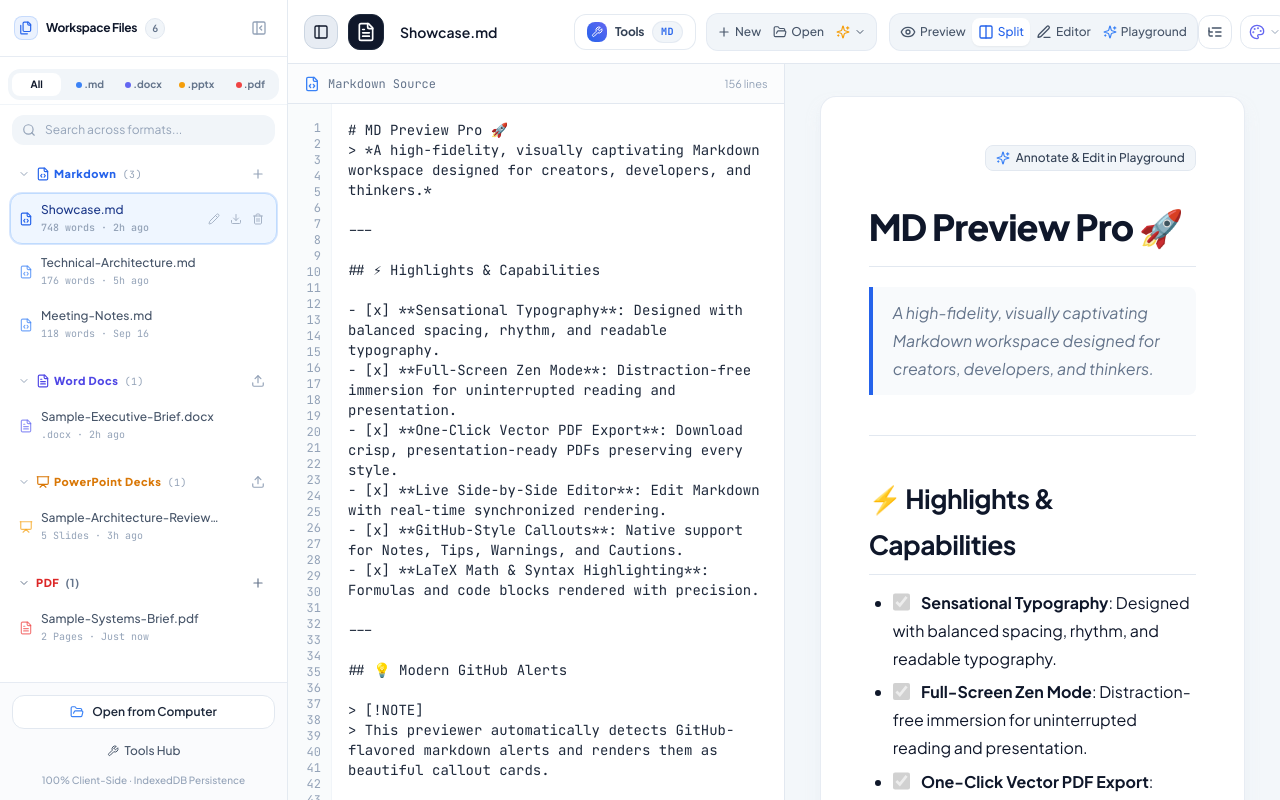
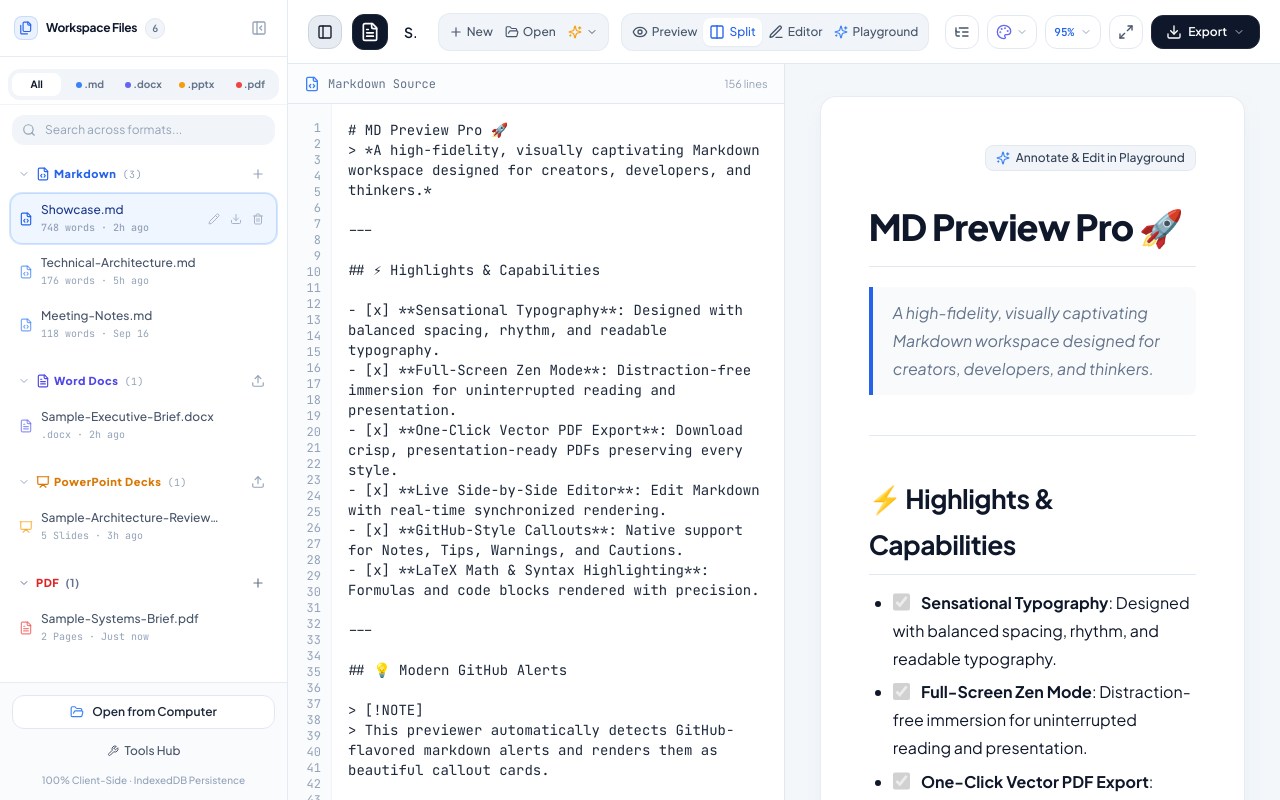
Before and after one commit to Kairvin/md-file-viewer, a React (Vite) app: page / in a window 1280 px wide. Built offline with nearby package versions, Linux system fonts and the light colour scheme.

Commit message:
fix(navbar): eliminate overflow of download button and consolidate Tools button strictly to sidebar bottom

```diff
--- a/src/components/Navbar.jsx
+++ b/src/components/Navbar.jsx
@@ -96,7 +96,7 @@ export default function Navbar({
   ];
 
   return (
-    <header id="navbar" className="h-14 sm:h-16 border-b border-slate-200 dark:border-slate-800 bg-white/95 dark:bg-slate-900/95 backdrop-blur-md sticky top-0 z-40 px-2 sm:px-4 flex items-center justify-between transition-colors">
+    <header id="navbar" className="h-14 sm:h-16 border-b border-slate-200 dark:border-slate-800 bg-white/95 dark:bg-slate-900/95 backdrop-blur-md sticky top-0 z-40 px-3 sm:px-5 flex items-center justify-between gap-2 sm:gap-4 transition-colors min-w-0">
       {/* Hidden File Input */}
       <input
         type="file"
@@ -107,7 +107,7 @@ export default function Navbar({
       />
 
       {/* Left: Sidebar Toggle, Branding & File Info */}
-      <div className="flex items-center gap-1.5 sm:gap-2.5 min-w-0 shrink-0">
+      <div className="flex items-center gap-1.5 sm:gap-2.5 min-w-0 shrink">
         {onToggleSidebar && (
           <button
             onClick={onToggleSidebar}
@@ -125,13 +125,13 @@ export default function Navbar({
         <div className="w-8 h-8 sm:w-9 sm:h-9 rounded-xl bg-slate-900 dark:bg-white text-white dark:text-slate-950 flex items-center justify-center shadow-xs border border-slate-800 dark:border-slate-200 shrink-0">
           <FileText className="w-4 h-4 sm:w-5 sm:h-5" />
         </div>
-        <div className="min-w-0">
-          <div className="flex items-center gap-1.5">
+        <div className="min-w-0 shrink">
+          <div className="flex items-center gap-1.5 min-w-0">
             <input
               type="text"
               value={fileName}
               onChange={(e) => setFileName(e.target.value)}
-              className="font-semibold text-xs sm:text-sm bg-transparent hover:bg-slate-100 dark:hover:bg-slate-800 focus:bg-slate-100 dark:focus:bg-slate-800 rounded px-1.5 py-0.5 outline-none transition-colors max-w-[110px] sm:max-w-[140px] md:max-w-[180px] truncate"
+              className="font-semibold text-xs sm:text-sm bg-transparent hover:bg-slate-100 dark:hover:bg-slate-800 focus:bg-slate-100 dark:focus:bg-slate-800 rounded px-1.5 py-0.5 outline-none transition-colors max-w-[100px] sm:max-w-[140px] md:max-w-[180px] truncate min-w-0"
               title="Click to rename"
             />
             <span className="text-[10px] sm:text-[11px] font-medium text-slate-500 dark:text-slate-400 hidden 2xl:inline-flex items-center gap-1.5 bg-slate-100 dark:bg-slate-800 px-2 py-0.5 rounded-full border border-slate-200 dark:border-slate-700 shrink-0">
@@ -143,24 +143,8 @@ export default function Navbar({
         </div>
       </div>
 
-      {/* Center: View Mode segmented switch & Tools */}
+      {/* Center: View Mode segmented switch */}
       <div className="flex items-center gap-1 sm:gap-1.5 shrink-0">
-        {/* Document Tools Hub Button */}
-        {onOpenTools && (
-          <button
-            onClick={onOpenTools}
-            className="group px-3 py-1.5 rounded-xl border border-slate-200/90 dark:border-slate-700/90 bg-white/90 dark:bg-slate-800/90 hover:bg-slate-50 dark:hover:bg-slate-700 text-slate-700 dark:text-slate-200 transition-all text-xs font-semibold flex items-center gap-2 shadow-2xs hover:shadow-xs mr-1 active:scale-[0.98]"
-            title="Document Tools Hub (.md, .docx, .pptx)"
-          >
-            <div className="w-5 h-5 rounded-lg bg-gradient-to-tr from-blue-600 to-indigo-500 text-white flex items-center justify-center shadow-xs">
-              <Wrench className="w-3 h-3" />
-            </div>
-            <span className="hidden sm:inline font-bold tracking-tight">Tools</span>
-            <span className="font-mono text-[10px] font-bold tracking-wider px-2 py-0.5 rounded-full bg-slate-100 dark:bg-slate-900/80 text-blue-600 dark:text-blue-400 border border-slate-200/80 dark:border-slate-700/80 uppercase">
-              {activeTool === 'word' ? 'DOCX' : activeTool === 'pptx' ? 'PPTX' : 'MD'}
-            </span>
-          </button>
-        )}
 
         {/* Desktop Document Actions */}
         <div className="hidden xl:flex items-center bg-slate-100 dark:bg-slate-800 p-1 rounded-xl border border-slate-200/80 dark:border-slate-700/80 mr-1.5">
@@ -271,7 +255,7 @@ export default function Navbar({
       </div>
 
       {/* Right: Actions */}
-      <div className="flex items-center gap-1 sm:gap-2">
+      <div className="flex items-center gap-1.5 sm:gap-2 shrink-0 ml-auto">
         {/* Table of Contents Toggle */}
         <button
           onClick={() => setShowToc(!showToc)}
@@ -322,7 +306,7 @@ export default function Navbar({
         </div>
 
         {/* Desktop Width Selector */}
-        <div className="relative hidden lg:block">
+        <div className="relative hidden xl:block">
           <button
             onClick={() => setShowWidthMenu(!showWidthMenu)}
             className="p-2 rounded-xl bg-white dark:bg-slate-800 border border-slate-200 dark:border-slate-700 text-slate-600 dark:text-slate-300 hover:bg-slate-50 transition-all text-xs font-medium flex items-center gap-1.5"
@@ -368,15 +352,15 @@ export default function Navbar({
           title={isFullscreen ? "Exit Full Screen" : "Full Screen Zen Mode"}
         >
           {isFullscreen ? <Minimize2 className="w-4 h-4" /> : <Maximize2 className="w-4 h-4" />}
-          <span className="hidden xl:inline">{isFullscreen ? "Exit Zen" : "Full Screen"}</span>
+          <span className="hidden 2xl:inline">{isFullscreen ? "Exit Zen" : "Full Screen"}</span>
         </button>
 
         {/* PDF & Export Menu */}
-        <div className="relative">
+        <div className="relative shrink-0">
           <button
             onClick={() => setShowExportMenu(!showExportMenu)}
             disabled={isExportingPdf}
-            className="px-2.5 sm:px-3 py-1.5 sm:py-2 rounded-xl bg-slate-900 hover:bg-slate-800 text-white dark:bg-slate-100 dark:text-slate-900 dark:hover:bg-white shadow-xs border border-slate-800 dark:border-slate-200 transition-all text-xs font-medium flex items-center gap-1.5 active:scale-95 disabled:opacity-50"
+            className="px-3 sm:px-3.5 py-1.5 sm:py-2 rounded-xl bg-slate-900 hover:bg-slate-800 text-white dark:bg-slate-100 dark:text-slate-900 dark:hover:bg-white shadow-xs border border-slate-800 dark:border-slate-200 transition-all text-xs font-medium flex items-center gap-1.5 active:scale-95 disabled:opacity-50 shrink-0"
             title="Download & Export Options"
           >
             {isExportingPdf ? (
@@ -384,7 +368,7 @@ export default function Navbar({
             ) : (
               <Download className="w-3.5 h-3.5 sm:w-4 sm:h-4" />
             )}
-            <span>Export</span>
+            <span className="font-semibold">Export</span>
             <ChevronDown className="w-3 h-3 opacity-70" />
           </button>
 
--- a/src/components/PdfViewer.jsx
+++ b/src/components/PdfViewer.jsx
@@ -812,7 +812,7 @@ export default function PdfViewer({
         </div>
 
         {/* Center / Right: Playground & Actions */}
-        <div className="flex items-center gap-2">
+        <div className="flex items-center gap-2 shrink-0">
           {/* Playground Mode Toggle */}
           <button
             onClick={() => setIsPlayground(!isPlayground)}
@@ -837,25 +837,11 @@ export default function PdfViewer({
             <span className="hidden sm:inline">Open .pdf</span>
           </button>
 
-          {/* Tools Hub Button */}
-          {onOpenTools && (
-            <button
-              onClick={onOpenTools}
-              className="p-1.5 px-3 rounded-xl bg-white dark:bg-slate-800 hover:bg-slate-50 dark:hover:bg-slate-700 text-slate-700 dark:text-slate-200 text-xs font-semibold flex items-center gap-1.5 transition-all border border-slate-200/90 dark:border-slate-700/90 shadow-2xs"
-              title="Open Document Tools Hub"
-            >
-              <div className="w-4 h-4 rounded-md bg-blue-500/10 text-blue-600 dark:text-blue-400 flex items-center justify-center">
-                <Wrench className="w-2.5 h-2.5" />
-              </div>
-              <span className="hidden sm:inline">Tools</span>
-            </button>
-          )}
-
           {/* Download PDF */}
           <button
             onClick={handleDirectPdfDownload}
             disabled={isExportingPdf}
-            className="p-1.5 px-3.5 rounded-xl bg-gradient-to-r from-red-600 via-rose-600 to-amber-600 hover:from-red-500 hover:to-rose-500 text-white text-xs font-semibold shadow-md shadow-red-500/20 border border-red-400/30 flex items-center gap-1.5 transition-all active:scale-[0.98] disabled:opacity-50"
+            className="p-1.5 px-3.5 rounded-xl bg-gradient-to-r from-red-600 via-rose-600 to-amber-600 hover:from-red-500 hover:to-rose-500 text-white text-xs font-semibold shadow-md shadow-red-500/20 border border-red-400/30 flex items-center gap-1.5 transition-all active:scale-[0.98] disabled:opacity-50 shrink-0"
             title="Download annotated & edited document as high-quality PDF"
           >
             <Download className="w-3.5 h-3.5" />
--- a/src/components/PptxViewer.jsx
+++ b/src/components/PptxViewer.jsx
@@ -1101,9 +1101,9 @@ export default function PptxViewer({
   return (
     <div ref={containerRef} className="flex-1 flex flex-col h-full overflow-hidden bg-slate-100/70 dark:bg-slate-950 transition-colors relative">
       {/* Top PPTX Navigation Bar */}
-      <div className="h-14 px-4 sm:px-6 border-b border-slate-200/80 dark:border-slate-800/80 bg-white/90 dark:bg-slate-900/90 backdrop-blur-md flex items-center justify-between shrink-0 shadow-xs z-20">
+      <div className="h-14 px-3 sm:px-5 border-b border-slate-200/80 dark:border-slate-800/80 bg-white/90 dark:bg-slate-900/90 backdrop-blur-md flex items-center justify-between gap-2 shrink-0 shadow-xs z-20 min-w-0">
         {/* Left: Presentation Info & View Switcher */}
-        <div className="flex items-center gap-3">
+        <div className="flex items-center gap-2 sm:gap-3 min-w-0 shrink">
           {onToggleSidebar && (
             <button
               onClick={onToggleSidebar}
@@ -1127,20 +1127,20 @@ export default function PptxViewer({
           </div>
           <div>
             <div className="flex items-center gap-2">
-              <span className="font-bold text-xs sm:text-sm text-slate-900 dark:text-white truncate max-w-[180px] sm:max-w-xs tracking-tight">
+              <span className="font-bold text-xs sm:text-sm text-slate-900 dark:text-white truncate max-w-[130px] sm:max-w-[180px] tracking-tight">
                 {fileName}
               </span>
-              <span className="font-mono text-[10px] font-bold tracking-wider px-2 py-0.5 rounded-full bg-amber-500/10 text-amber-600 dark:text-amber-400 border border-amber-500/20 uppercase">
+              <span className="font-mono text-[10px] font-bold tracking-wider px-2 py-0.5 rounded-full bg-amber-500/10 text-amber-600 dark:text-amber-400 border border-amber-500/20 uppercase shrink-0">
                 .pptx
               </span>
-              <span className="text-xs text-slate-400 hidden md:inline font-medium">
+              <span className="text-xs text-slate-400 hidden xl:inline font-medium shrink-0">
                 · {slides.length} {slides.length === 1 ? 'Slide' : 'Slides'}
               </span>
             </div>
           </div>
 
           {/* View Mode Toggle: Deck vs Flow */}
-          <div className="flex items-center bg-slate-100 dark:bg-slate-800 p-1 rounded-xl border border-slate-200/80 dark:border-slate-700/80 ml-2">
+          <div className="flex items-center bg-slate-100 dark:bg-slate-800 p-1 rounded-xl border border-slate-200/80 dark:border-slate-700/80 ml-2 shrink-0">
             <button
               onClick={() => {
                 syncSlideHtml(activeSlideIndex);
@@ -1175,7 +1175,7 @@ export default function PptxViewer({
         </div>
 
         {/* Center/Right Actions */}
-        <div className="flex items-center gap-2">
+        <div className="flex items-center gap-2 shrink-0 ml-auto">
           {/* Deck navigation in Deck mode */}
           {displayMode === 'deck' && slides.length > 0 && (
             <div className="flex items-center gap-1 bg-slate-100 dark:bg-slate-800 px-2 py-1 rounded-xl border border-slate-200/80 dark:border-slate-700/80">
@@ -1221,25 +1221,11 @@ export default function PptxViewer({
             <span className="hidden sm:inline">{isPlayground ? 'Playground Active' : 'Read Mode'}</span>
           </button>
 
-          {/* Switch Tool */}
-          {onOpenTools && (
-            <button
-              onClick={onOpenTools}
-              className="p-1.5 px-3 rounded-xl bg-white dark:bg-slate-800 hover:bg-slate-50 dark:hover:bg-slate-700 text-slate-700 dark:text-slate-200 text-xs font-semibold flex items-center gap-1.5 transition-all border border-slate-200/90 dark:border-slate-700/90 shadow-2xs"
-              title="Open Document Tools Hub"
-            >
-              <div className="w-4 h-4 rounded-md bg-blue-500/10 text-blue-600 dark:text-blue-400 flex items-center justify-center">
-                <Wrench className="w-2.5 h-2.5" />
-              </div>
-              <span className="hidden sm:inline">Tools</span>
-            </button>
-          )}
-
           {/* Download Presentation PDF */}
           <button
             onClick={handleExportPdf}
             disabled={isExportingPdf}
-            className="px-3.5 py-1.5 rounded-xl bg-gradient-to-r from-amber-500 to-orange-500 hover:from-amber-400 hover:to-orange-500 text-white shadow-md shadow-orange-500/20 border border-amber-400/30 transition-all text-xs font-semibold flex items-center gap-1.5 active:scale-[0.98] disabled:opacity-50"
+            className="px-3.5 py-1.5 rounded-xl bg-gradient-to-r from-amber-500 to-orange-500 hover:from-amber-400 hover:to-orange-500 text-white shadow-md shadow-orange-500/20 border border-amber-400/30 transition-all text-xs font-semibold flex items-center gap-1.5 active:scale-[0.98] disabled:opacity-50 shrink-0"
             title="Download Landscape Presentation PDF (1 slide per page)"
           >
             {isExportingPdf ? (
--- a/src/components/WordViewer.jsx
+++ b/src/components/WordViewer.jsx
@@ -611,7 +611,7 @@ export default function WordViewer({
         </div>
 
         {/* Right Actions */}
-        <div className="flex items-center gap-2">
+        <div className="flex items-center gap-2 shrink-0">
           <input
             type="file"
             ref={fileInputRef}
@@ -634,20 +634,9 @@ export default function WordViewer({
           </button>
 
           <button
-            onClick={onOpenTools}
-            className="p-1.5 px-3 rounded-xl bg-white dark:bg-slate-800 hover:bg-slate-50 dark:hover:bg-slate-700 text-slate-700 dark:text-slate-200 text-xs font-semibold flex items-center gap-1.5 transition-all border border-slate-200/90 dark:border-slate-700/90 shadow-2xs"
-            title="Switch to another tool"
-          >
-            <div className="w-4 h-4 rounded-md bg-blue-500/10 text-blue-600 dark:text-blue-400 flex items-center justify-center">
-              <Wrench className="w-2.5 h-2.5" />
-            </div>
-            <span className="hidden sm:inline">Tools</span>
-          </button>
-
-          <button
             onClick={handleDirectPdfDownload}
             disabled={isExportingPdf}
-            className="p-1.5 px-3.5 rounded-xl bg-gradient-to-r from-indigo-600 to-indigo-500 hover:from-indigo-500 hover:to-indigo-600 text-white text-xs font-semibold shadow-md shadow-indigo-500/20 border border-indigo-400/30 flex items-center gap-1.5 transition-all active:scale-[0.98] disabled:opacity-50"
+            className="p-1.5 px-3.5 rounded-xl bg-gradient-to-r from-indigo-600 to-indigo-500 hover:from-indigo-500 hover:to-indigo-600 text-white text-xs font-semibold shadow-md shadow-indigo-500/20 border border-indigo-400/30 flex items-center gap-1.5 transition-all active:scale-[0.98] disabled:opacity-50 shrink-0"
             title="Download publication-grade vector PDF"
           >
             <Download className="w-3.5 h-3.5" />
```
